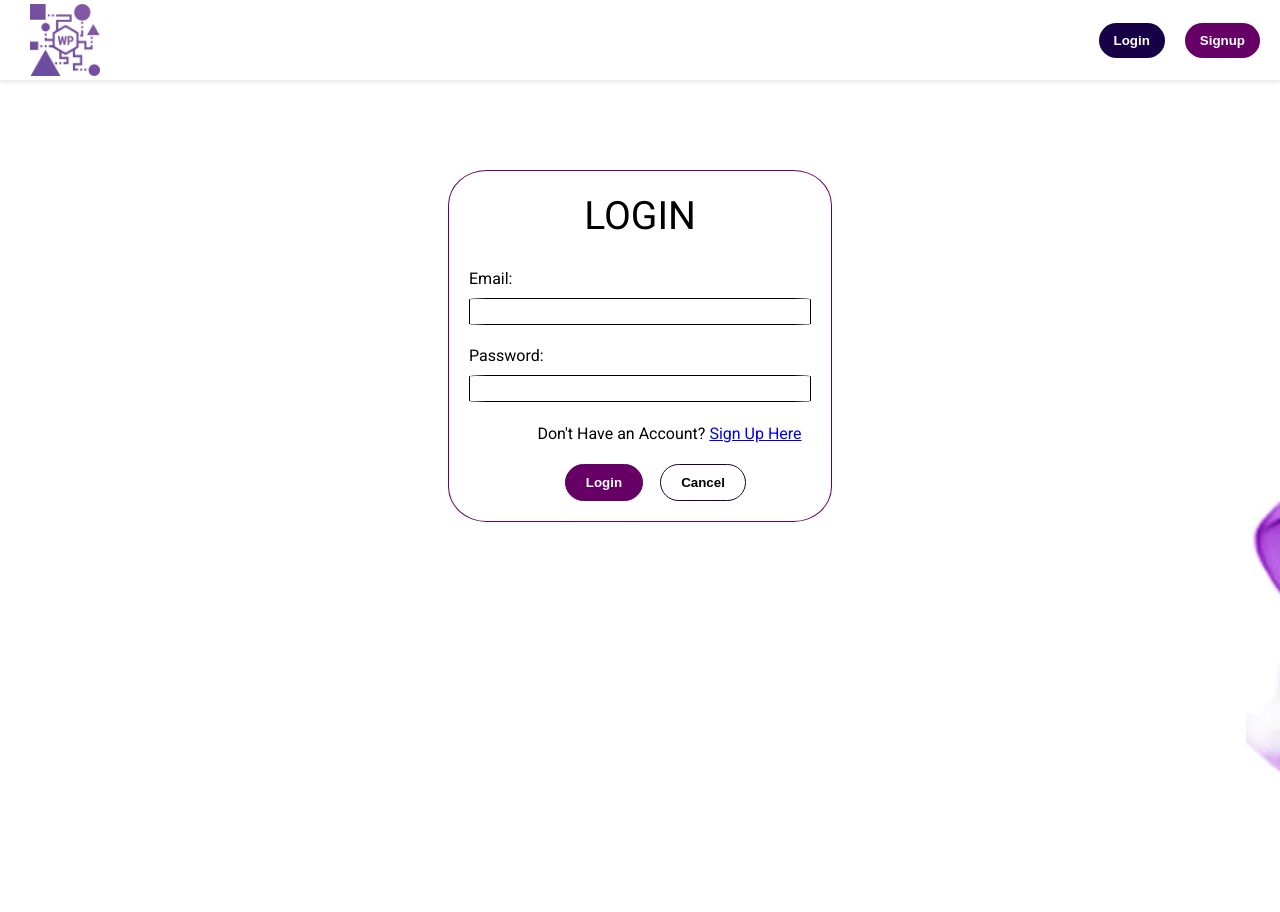
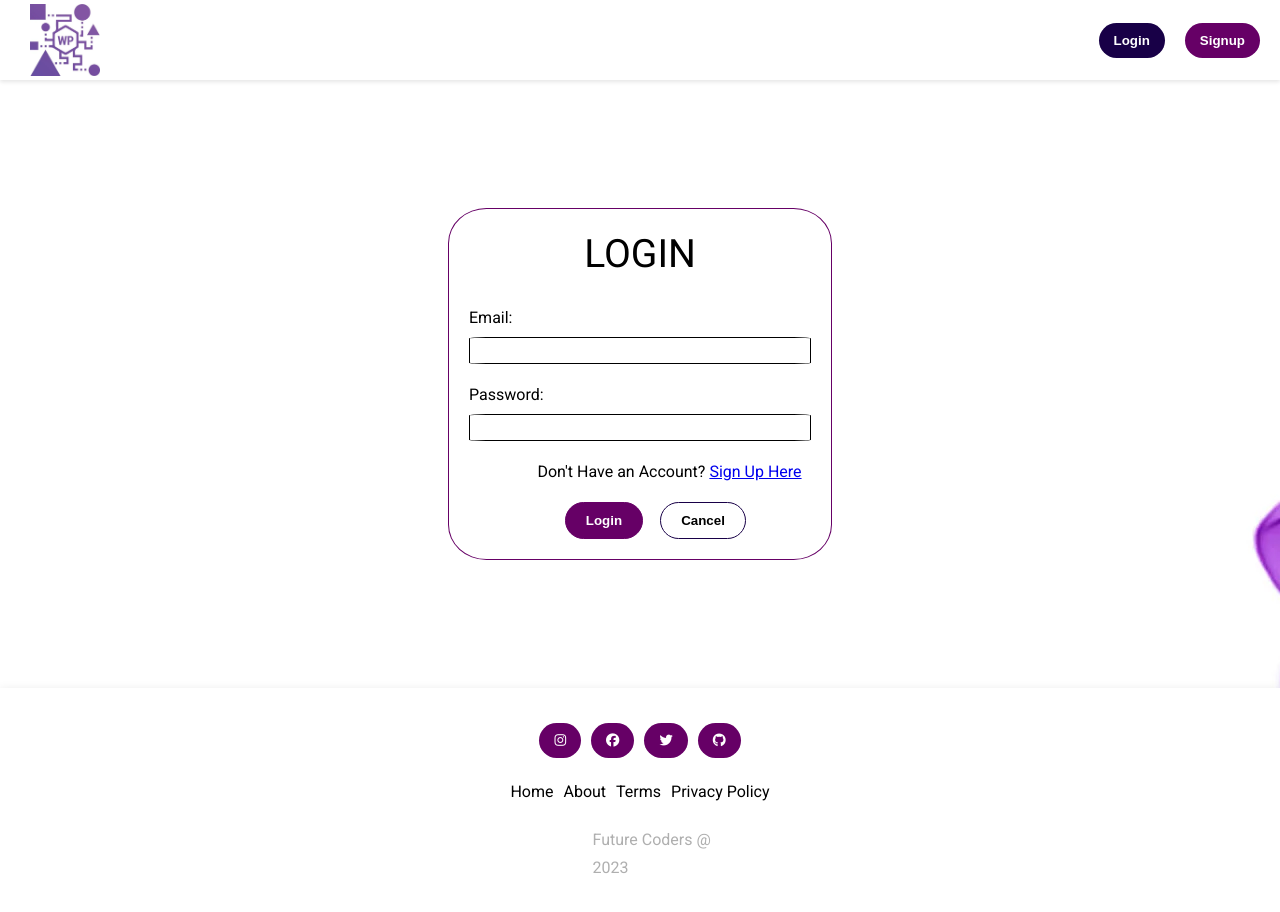
Before and after one commit to mhmd-Bal/Interactive-Code-Editor-FullStack-Website, a React (Create React App) app in the folder frontend/: page /login in a window 1280 px wide. Shown: the top 912 px of the page. Before the commit the page ends 800 px from the top, so only its background shows below. Built offline with nearby package versions, Linux system fonts and the light colour scheme.

Commit message:
Added footers for the pages and fixed some styling

```diff
--- a/frontend/src/Components/Login/styles.css
+++ b/frontend/src/Components/Login/styles.css
@@ -8,7 +8,7 @@ body {
   flex-direction: column;
   border: 1px solid var(--light_purple);
   width: 30%;
-  margin: 7% auto;
+  margin: 10% auto;
   padding: 20px;
   border-radius: 10%;
 }
--- a/frontend/src/Components/User/styles.css
+++ b/frontend/src/Components/User/styles.css
@@ -49,7 +49,7 @@
 }
 
 .user-info p {
-    margin-bottom: 5px;
+    margin: 5px;
 }
 
 .user-actions {
--- a/frontend/src/Pages/CodeCompilerPage/index.jsx
+++ b/frontend/src/Pages/CodeCompilerPage/index.jsx
@@ -3,6 +3,7 @@ import CodeEditor from "../../Components/CodeEditor";
 import Compiler from "../../Components/Compiler";
 import NavBar from "../../Components/NavBar";
 import "./styles.css";
+import Footer from "../../Components/Footer"
 
 const CodeCompilerPage = () => {
   const [output, setOutput] = useState("Compiler Output");
@@ -19,6 +20,7 @@ const CodeCompilerPage = () => {
         <CodeEditor setOutput={setOutput} />
         <Compiler output={output} handleClearClick={handleClearClick} />
       </div>
+      <Footer />
     </div>
   );
 };
--- a/frontend/src/Pages/LoginPage/index.jsx
+++ b/frontend/src/Pages/LoginPage/index.jsx
@@ -1,6 +1,8 @@
 import React from "react";
 import Login from "../../Components/Login";
 import NavBar from "../../Components/NavBar";
+import Footer from "../../Components/Footer"
+
 
 const LoginPage = () => {
   localStorage.setItem("current_page", "login");
@@ -9,6 +11,7 @@ const LoginPage = () => {
     <div>
       <NavBar />
       <Login />
+      <Footer />
     </div>
   );
 };
--- a/frontend/src/Pages/RegisterPage/index.jsx
+++ b/frontend/src/Pages/RegisterPage/index.jsx
@@ -1,6 +1,8 @@
 import React from "react";
 import Register from "../../Components/Register";
 import NavBar from "../../Components/NavBar";
+import Footer from "../../Components/Footer"
+
 
 const RegisterPage = () => {
   localStorage.setItem("current_page", "register");
@@ -9,6 +11,7 @@ const RegisterPage = () => {
     <div>
       <NavBar />
       <Register />
+      <Footer />
     </div>
   );
 };
```
